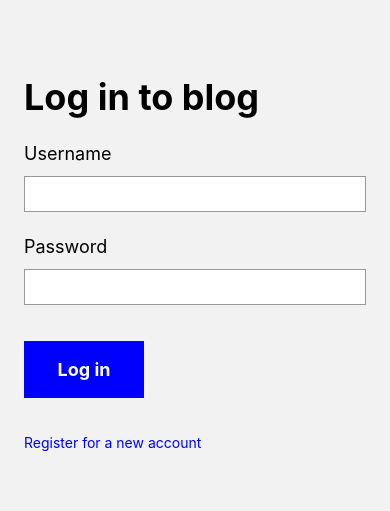
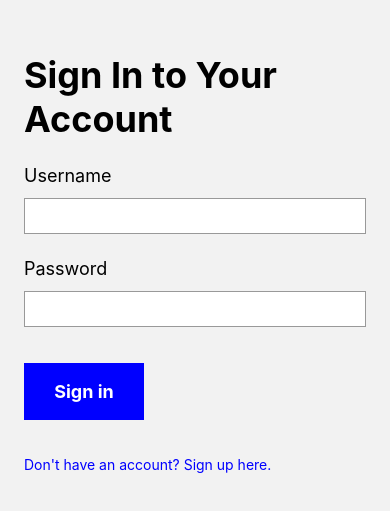
Before and after one commit to TonyCHS/projectBlogApp, a React Native app: screen / in a window 390 px wide. Shown: the part 129-640 px from the top of the page. Built offline with nearby package versions, Linux system fonts and the light colour scheme.

Commit message:
commit 9: Amend Sign in and Sign up screens

```diff
--- a/components/SignInSignUpView.js
+++ b/components/SignInSignUpView.js
@@ -30,7 +30,7 @@ export default function SignInSignUpView({ navigation, isSignIn }) {
     <TouchableWithoutFeedback onPress={Keyboard.dismiss}>
       <View style={styles.container}>
         <Text style={styles.title}>
-          {isSignIn ? "Log in to blog" : "Sign up for an account"}
+          {isSignIn ? "Sign In to Your Account" : "Sign up"}
         </Text>
         <Text style={styles.fieldTitle}>Username</Text>
         <TextInput
@@ -56,7 +56,7 @@ export default function SignInSignUpView({ navigation, isSignIn }) {
             style={styles.loginButton}
           >
             <Text style={styles.buttonText}>
-              {isSignIn ? "Log in" : "Sign up"}
+              {isSignIn ? "Sign in" : "Sign up"}
             </Text>
           </TouchableOpacity>
           {loading ? (
@@ -71,8 +71,8 @@ export default function SignInSignUpView({ navigation, isSignIn }) {
         >
           <Text style={styles.switchText}>
             {isSignIn
-              ? "Register for a new account"
-              : "Have an account? Sign in"}
+              ? "Don't have an account? Sign up here."
+              : "Already have an account? Sign in here."}
           </Text>
         </TouchableOpacity>
 
--- a/components/TabStack.js
+++ b/components/TabStack.js
@@ -3,6 +3,7 @@ import AccountScreen from "../screens/AccountScreen";
 import IndexScreen from "../screens/IndexScreen";
 import { createBottomTabNavigator } from "@react-navigation/bottom-tabs";
 import { createStackNavigator } from "@react-navigation/stack";
+import { MaterialCommunityIcons } from "@expo/vector-icons";
 
 const Stack = createStackNavigator();
 const Tab = createBottomTabNavigator();
@@ -19,11 +20,39 @@ function BlogStack() {
   );
 }
 
+function AccountStack() {
+  return (
+    <Stack.Navigator>
+      <Stack.Screen
+        name="Account"
+        component={AccountScreen}
+        options={{ headerLeft: null }}
+      />
+    </Stack.Navigator>
+  );
+}
+
 export default function TabStack() {
   return (
-    <Tab.Navigator>
-      <Tab.Screen name="Blog" component={BlogStack} />
-      <Tab.Screen name="Account" component={AccountScreen} />
+    <Tab.Navigator screenOptions={{ headerShown: false }}>
+      <Tab.Screen
+        name="Blog"
+        component={BlogStack}
+        options={{
+          tabBarIcon: ({ color, size }) => (
+            <MaterialCommunityIcons name="home" color={color} size={size} />
+          ),
+        }}
+      />
+      <Tab.Screen
+        name="Account"
+        component={AccountStack}
+        options={{
+          tabBarIcon: ({ color, size }) => (
+            <MaterialCommunityIcons name="account" color={color} size={size} />
+          ),
+        }}
+      />
     </Tab.Navigator>
   );
 }
--- a/package.json
+++ b/package.json
@@ -10,6 +10,7 @@
     "eject": "expo eject"
   },
   "dependencies": {
+    "@expo/vector-icons": "^12.0.5",
     "@react-native-async-storage/async-storage": "~1.15.0",
     "@react-native-community/masked-view": "^0.1.11",
     "@react-navigation/bottom-tabs": "^6.2.0",
```
Also changed, not shown: assets/profile.png (added), 1 other file (tests, documents, lock files or other folders).
